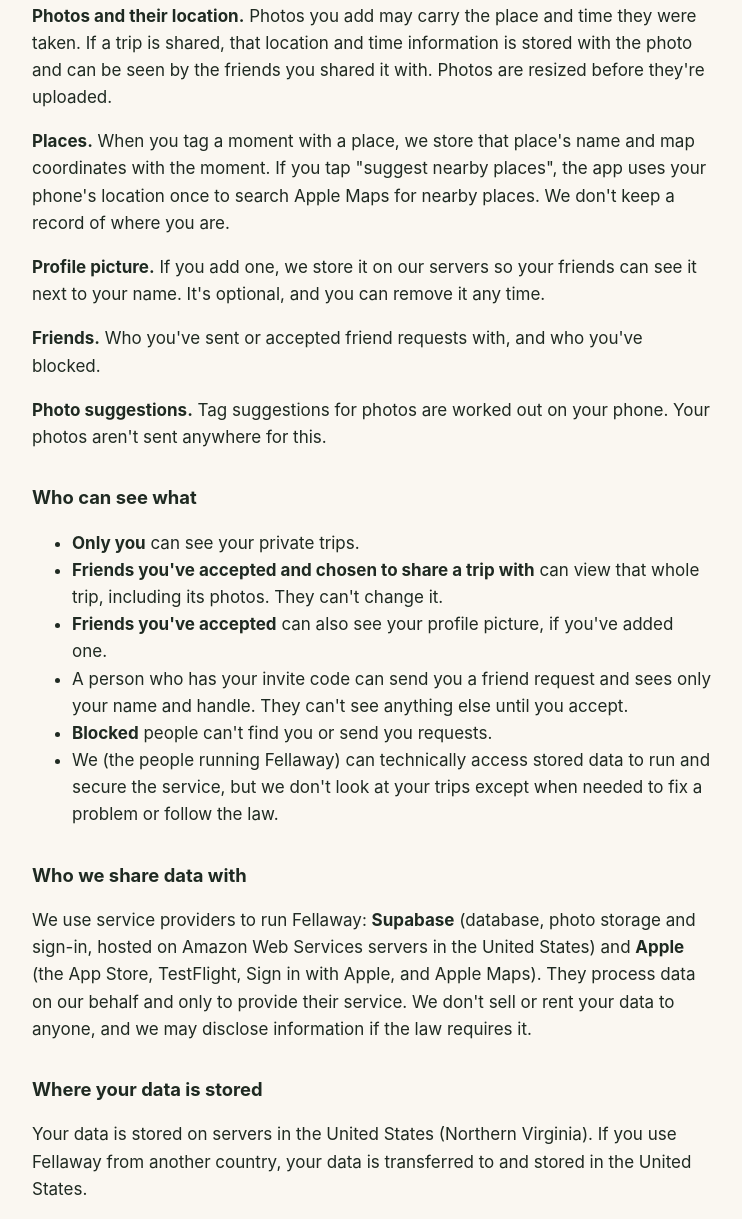
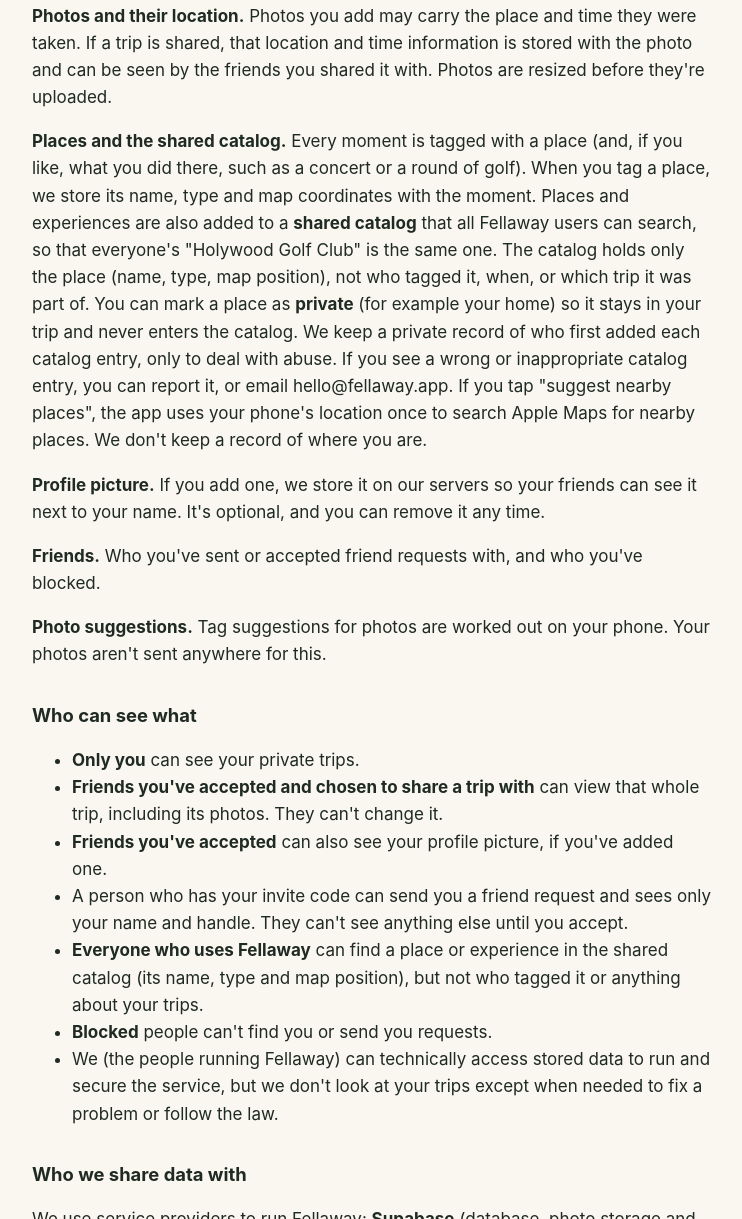
Before and after one commit to fellawayapp/fellaway-site, a plain HTML site: page privacy.html in a window 1280 px wide. Shown: the part 929-2148 px from the top of the page, without its empty margins (268-1010 px from the left). Drawn offline with Linux system fonts and the light colour scheme.

Commit message:
Update privacy.html

```diff
--- a/privacy.html
+++ b/privacy.html
@@ -29,7 +29,7 @@ footer { color: var(--muted); font-size:.9rem; margin-top: 3rem; }
 <p><strong>Account details.</strong> Your email address and a password (we never see your password; it's stored in a scrambled form by our sign-in provider), the name and handle you choose, and an invite code we generate for you. If we add Sign in with Apple, we receive the identifier Apple provides, and your name and email if you choose to share them.</p>
 <p><strong>Your trips.</strong> Trip names and dates, moments (titles, descriptions, places, side quests), photos, captions and tags. <strong>Until you share a trip, all of this stays on your phone.</strong> When you share a trip, a copy is uploaded to our servers so your friends can view it.</p>
 <p><strong>Photos and their location.</strong> Photos you add may carry the place and time they were taken. If a trip is shared, that location and time information is stored with the photo and can be seen by the friends you shared it with. Photos are resized before they're uploaded.</p>
-<p><strong>Places.</strong> When you tag a moment with a place, we store that place's name and map coordinates with the moment. If you tap "suggest nearby places", the app uses your phone's location once to search Apple Maps for nearby places. We don't keep a record of where you are.</p>
+<p><strong>Places and the shared catalog.</strong> Every moment is tagged with a place (and, if you like, what you did there, such as a concert or a round of golf). When you tag a place, we store its name, type and map coordinates with the moment. Places and experiences are also added to a <strong>shared catalog</strong> that all Fellaway users can search, so that everyone's "Holywood Golf Club" is the same one. The catalog holds only the place (name, type, map position), not who tagged it, when, or which trip it was part of. You can mark a place as <strong>private</strong> (for example your home) so it stays in your trip and never enters the catalog. We keep a private record of who first added each catalog entry, only to deal with abuse. If you see a wrong or inappropriate catalog entry, you can report it, or email hello@fellaway.app. If you tap "suggest nearby places", the app uses your phone's location once to search Apple Maps for nearby places. We don't keep a record of where you are.</p>
 <p><strong>Profile picture.</strong> If you add one, we store it on our servers so your friends can see it next to your name. It's optional, and you can remove it any time.</p>
 <p><strong>Friends.</strong> Who you've sent or accepted friend requests with, and who you've blocked.</p>
 <p><strong>Photo suggestions.</strong> Tag suggestions for photos are worked out on your phone. Your photos aren't sent anywhere for this.</p>
@@ -39,6 +39,7 @@ footer { color: var(--muted); font-size:.9rem; margin-top: 3rem; }
 <li><strong>Friends you've accepted and chosen to share a trip with</strong> can view that whole trip, including its photos. They can't change it.</li>
 <li><strong>Friends you've accepted</strong> can also see your profile picture, if you've added one.</li>
 <li>A person who has your invite code can send you a friend request and sees only your name and handle. They can't see anything else until you accept.</li>
+<li><strong>Everyone who uses Fellaway</strong> can find a place or experience in the shared catalog (its name, type and map position), but not who tagged it or anything about your trips.</li>
 <li><strong>Blocked</strong> people can't find you or send you requests.</li>
 <li>We (the people running Fellaway) can technically access stored data to run and secure the service, but we don't look at your trips except when needed to fix a problem or follow the law.</li>
 </ul>
```
